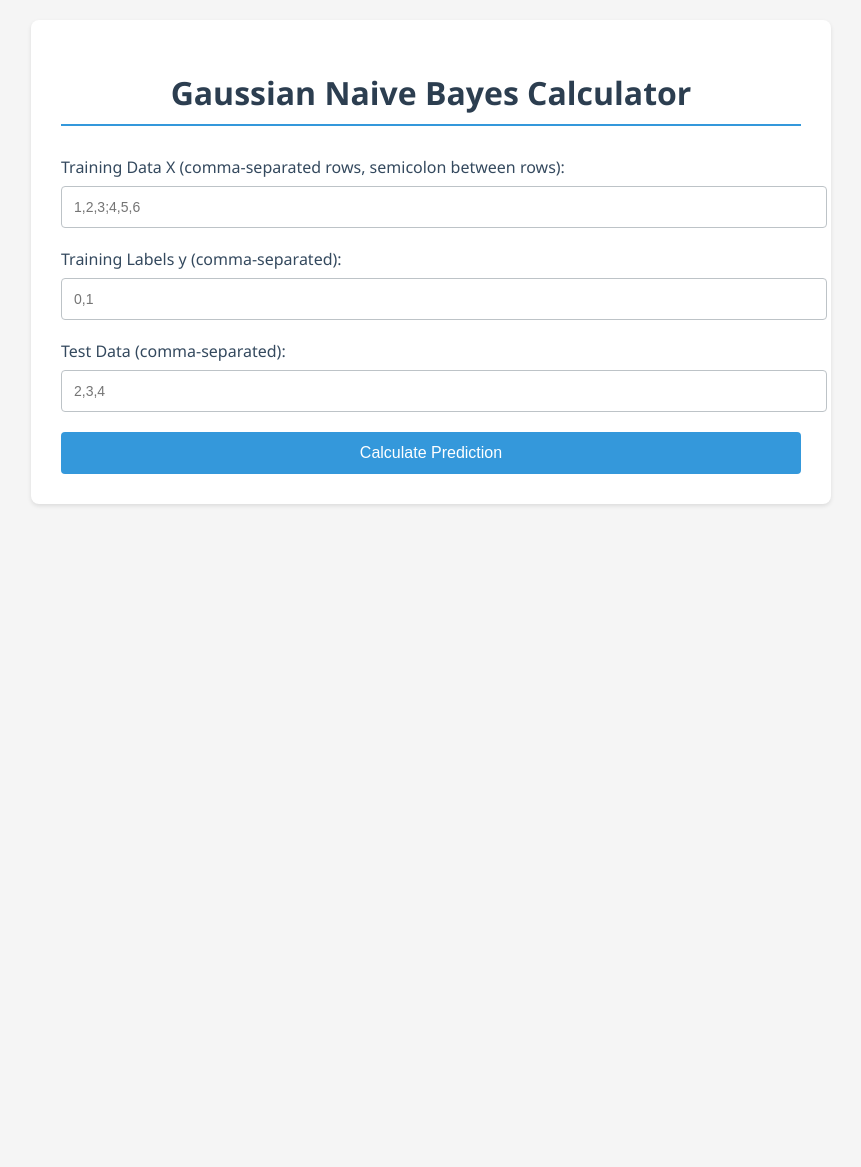
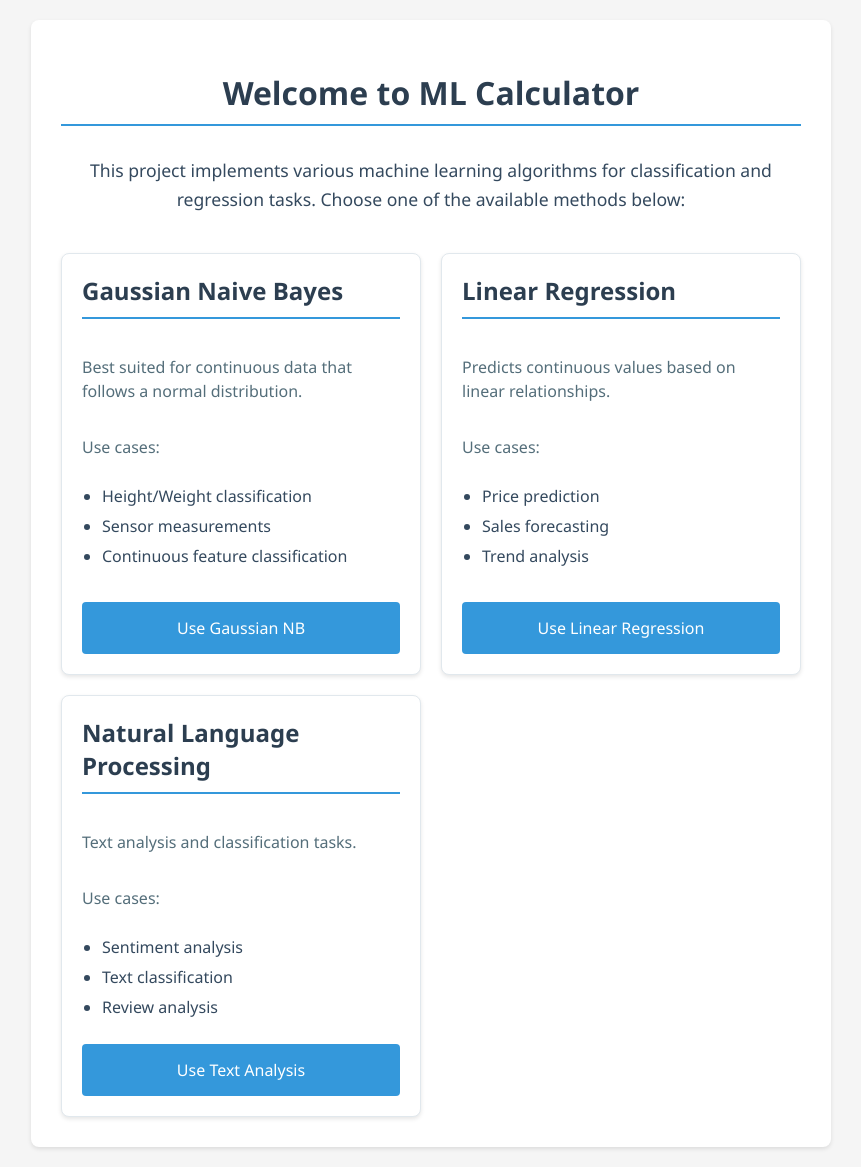
Before and after one commit to Mahmoud-Ossama/ML-Calculator, a Flask app: page / in a window 1280 px wide. Shown: the whole page, without its empty margins (209-1070 px from the left). Before the commit the page ends 506 px from the top, so only its background shows below. Run offline with Flask 3, Linux system fonts and the light colour scheme.

Commit message:
mession done

```diff
--- a/app.py
+++ b/app.py
@@ -1,42 +1,129 @@
 from flask import Flask, render_template, request, url_for
 import numpy as np
 from gaussian import GaussianNB
+from linear_regression import LinearRegression
+from text_classifier import NaiveBayesTextClassifier
 
 app = Flask(__name__, static_url_path='/static')
 
 @app.route('/')
 def home():
-    return render_template('index.html')
+    return render_template('home.html')
 
-@app.route('/calculate', methods=['POST'])
+@app.route('/gaussian')
+def gaussian():
+    return render_template('gaussian.html')
+
+@app.route('/gaussian/calculate', methods=['POST'])
 def calculate():
     try:
-        # Get form data
+        # Get form data and validate
         train_x = request.form['train_x']
         train_y = request.form['train_y']
         test_x = request.form['test_x']
 
-        # Convert training data X
+        # Convert and validate training data
         X = np.array([
             [float(x) for x in row.split(',')]
             for row in train_x.split(';')
         ])
 
-        # Convert training labels y
+        # Validate height and weight ranges
+        heights = X[:, 0]
+        weights = X[:, 1]
+        if any(h < 100 or h > 250 for h in heights):
+            raise ValueError("Height must be between 100cm and 250cm")
+        if any(w < 30 or w > 200 for w in weights):
+            raise ValueError("Weight must be between 30kg and 200kg")
+
+        # Convert labels
         y = np.array([int(x) for x in train_y.split(',')])
+        if not all(label in [0, 1] for label in y):
+            raise ValueError("Labels must be either 0 (underweight) or 1 (overweight)")
 
-        # Convert test data
-        test_X = np.array([float(x) for x in test_x.split(',')]).reshape(1, -1)
+        # Convert and validate test data
+        test_data = [float(x) for x in test_x.split(',')]
+        if len(test_data) != 2:
+            raise ValueError("Test data must contain both height and weight")
+        if test_data[0] < 100 or test_data[0] > 250:
+            raise ValueError("Test height must be between 100cm and 250cm")
+        if test_data[1] < 30 or test_data[1] > 200:
+            raise ValueError("Test weight must be between 30kg and 200kg")
+
+        test_X = np.array(test_data).reshape(1, -1)
 
         # Train and predict
         model = GaussianNB()
         model.fit(X, y)
-        prediction = model.predict(test_X)
+        prediction = model.predict(test_X)[0]
 
-        result = f"Predicted class: {prediction[0]}"
-        return render_template('index.html', result=result)
+        # Format result message
+        status = "overweight" if prediction == 1 else "underweight"
+        result = f"Classification: {status} (height: {test_data[0]}cm, weight: {test_data[1]}kg)"
+
+        return render_template('gaussian.html', result=result)
     except Exception as e:
-        return render_template('index.html', result=f"Error: {str(e)}")
+        return render_template('gaussian.html', result=f"Error: {str(e)}")
+
+@app.route('/linear_regression')  # Changed from /linear to /linear_regression
+def linear_regression():  # Changed function name
+    return render_template('linear.html')
+
+@app.route('/linear_regression/calculate', methods=['POST'])  # Updated route
+def linear_calculate():
+    try:
+        # Get form data
+        study_hours = np.array([float(x) for x in request.form['train_x'].split(',')]).reshape(-1, 1)
+        grades = np.array([float(x) for x in request.form['train_y'].split(',')])
+        test_hours = np.array([float(request.form['test_x'])]).reshape(1, -1)
+
+        # Validate input
+        if any(h < 0 or h > 24 for h in study_hours.flatten()):
+            raise ValueError("Study hours must be between 0 and 24")
+        if any(g < 0 or g > 100 for g in grades):
+            raise ValueError("Grades must be between 0 and 100")
+
+        # Train and predict
+        model = LinearRegression()
+        model.fit(study_hours, grades)
+        prediction = model.predict(test_hours)[0]
+        r2 = model.r2_score(grades, model.predict(study_hours))
+
+        result = f"Predicted grade for {test_hours[0][0]} hours of study: {prediction:.1f}%"
+        return render_template('linear.html', result=result, r2_score=f"{r2:.4f}")
+    except Exception as e:
+        return render_template('linear.html', result=f"Error: {str(e)}")
+
+@app.route('/nlp')
+def nlp():
+    return render_template('nlp.html')
+
+@app.route('/nlp/calculate', methods=['POST'])
+def nlp_calculate():
+    try:
+        # Get form data
+        train_texts = request.form['train_texts'].split(';')
+        train_y = np.array([int(x) for x in request.form['train_y'].split(',')])
+        test_text = request.form['test_text']
+
+        # Validate input
+        if len(train_texts) != len(train_y):
+            raise ValueError("Number of training texts must match number of labels")
+        if not all(label in [0, 1] for label in train_y):
+            raise ValueError("Labels must be either 0 (negative) or 1 (positive)")
+
+        # Train and predict
+        model = NaiveBayesTextClassifier()
+        model.fit(train_texts, train_y)
+        prediction = model.predict(test_text)
+
+        # Format result
+        sentiment = model.get_class_name(prediction)
+        result = f"Sentiment Analysis: {sentiment}\nText: '{test_text}'"
+
+        return render_template('nlp.html', result=result)
+    except Exception as e:
+        return render_template('nlp.html', result=f"Error: {str(e)}")
 
 if __name__ == '__main__':
     app.run(debug=True)
--- a/static/css/style.css
+++ b/static/css/style.css
@@ -80,3 +80,171 @@ button:hover {
     background-color: #fee;
     border-left-color: #e74c3c;
 }
+
+/* New styles for home page */
+.intro {
+    text-align: center;
+    margin-bottom: 40px;
+    color: #34495e;
+    font-size: 1.1em;
+    line-height: 1.6;
+}
+
+.methods-grid {
+    display: grid;
+    grid-template-columns: repeat(auto-fit, minmax(280px, 1fr));
+    gap: 20px;
+    margin-top: 30px;
+}
+
+.method-card {
+    background: #fff;
+    border-radius: 8px;
+    padding: 20px;
+    box-shadow: 0 2px 4px rgba(0, 0, 0, 0.1);
+    transition: transform 0.3s ease;
+    border: 1px solid #e1e8ed;
+    min-height: 380px;
+    display: flex;
+    flex-direction: column;
+    justify-content: space-between;
+}
+
+.method-card:hover {
+    transform: translateY(-5px);
+}
+
+.method-card h2 {
+    color: #2c3e50;
+    margin-top: 0;
+    border-bottom: 2px solid #3498db;
+    padding-bottom: 10px;
+}
+
+.method-card.disabled {
+    opacity: 0.7;
+    background: #f8f9fa;
+}
+
+.method-card p {
+    color: #546e7a;
+    line-height: 1.5;
+}
+
+.method-card ul {
+    margin: 10px 0;
+}
+
+.method-card ul li {
+    margin-bottom: 8px;
+}
+
+.method-button {
+    display: inline-block;
+    background-color: #3498db;
+    color: white;
+    padding: 15px 24px;
+    text-decoration: none;
+    border-radius: 4px;
+    width: calc(100% - 48px);  /* Account for padding */
+    text-align: center;
+    margin-top: auto;
+    transition: background-color 0.3s ease;
+    cursor: pointer;
+    border: none;
+    font-size: 16px;
+}
+
+.method-button:hover {
+    background-color: #2980b9;
+    text-decoration: none;
+    color: white;
+}
+
+.method-button:active {
+    transform: translateY(1px);
+}
+
+/* Only apply disabled styles to buttons with disabled class */
+.method-button.disabled {
+    background-color: #95a5a6;
+    pointer-events: none;
+    cursor: not-allowed;
+    position: relative;
+}
+
+.method-button.disabled:hover::after {
+    content: "Coming Soon";
+    position: absolute;
+    bottom: 100%;
+    left: 50%;
+    transform: translateX(-50%);
+    background: #34495e;
+    color: white;
+    padding: 5px 10px;
+    border-radius: 4px;
+    font-size: 12px;
+    margin-bottom: 5px;
+}
+
+.method-button.active {
+    background-color: #27ae60;
+}
+
+.method-button.active:hover {
+    background-color: #219a52;
+}
+
+ul {
+    padding-left: 20px;
+    margin-bottom: 20px;
+    color: #34495e;
+}
+
+/* Add responsive tweaks */
+@media (max-width: 768px) {
+    .methods-grid {
+        grid-template-columns: 1fr;
+    }
+
+    .method-card {
+        min-height: auto;
+    }
+}
+
+/* New styles for study hours predictor page */
+.explanation {
+    margin-bottom: 30px;
+    color: #34495e;
+    line-height: 1.6;
+}
+
+.example-box {
+    background-color: #f8f9fa;
+    border-left: 4px solid #2ecc71;
+    padding: 15px;
+    margin: 20px 0;
+    border-radius: 4px;
+}
+
+.example-box h3 {
+    color: #2c3e50;
+    margin-top: 0;
+    margin-bottom: 10px;
+}
+
+.example-box p {
+    margin: 5px 0;
+}
+
+.help-text {
+    display: block;
+    color: #7f8c8d;
+    font-size: 0.9em;
+    margin-top: 5px;
+}
+
+small {
+    color: #7f8c8d;
+    font-size: 0.9em;
+}
--- /dev/null
+++ b/templates/home.html
@@ -0,0 +1,54 @@
+<!DOCTYPE html>
+<html>
+<head>
+    <title>Machine Learning Calculator - Home</title>
+    <link rel="stylesheet" href="{{ url_for('static', filename='css/style.css') }}">
+</head>
+<body>
+    <div class="container">
+        <h1>Welcome to ML Calculator</h1>
+        <div class="intro">
+            <p>This project implements various machine learning algorithms for classification and regression tasks.
+            Choose one of the available methods below:</p>
+        </div>
+
+        <div class="methods-grid">
+            <div class="method-card">
+                <h2>Gaussian Naive Bayes</h2>
+                <p>Best suited for continuous data that follows a normal distribution.</p>
+                <p>Use cases:</p>
+                <ul>
+                    <li>Height/Weight classification</li>
+                    <li>Sensor measurements</li>
+                    <li>Continuous feature classification</li>
+                </ul>
+                <a href="{{ url_for('gaussian') }}" class="method-button">Use Gaussian NB</a>
+            </div>
+
+            <div class="method-card">
+                <h2>Linear Regression</h2>
+                <p>Predicts continuous values based on linear relationships.</p>
+                <p>Use cases:</p>
+                <ul>
+                    <li>Price prediction</li>
+                    <li>Sales forecasting</li>
+                    <li>Trend analysis</li>
+                </ul>
+                <a href="{{ url_for('linear_regression') }}" class="method-button">Use Linear Regression</a>
+            </div>
+
+            <div class="method-card">
+                <h2>Natural Language Processing</h2>
+                <p>Text analysis and classification tasks.</p>
+                <p>Use cases:</p>
+                <ul>
+                    <li>Sentiment analysis</li>
+                    <li>Text classification</li>
+                    <li>Review analysis</li>
+                </ul>
+                <a href="{{ url_for('nlp') }}" class="method-button">Use Text Analysis</a>
+            </div>
+        </div>
+    </div>
+</body>
+</html>
```
Also changed, not shown: linear_regression.py (added, +26 -0 lines), templates/gaussian.html (added, +52 -0 lines), templates/linear.html (added, +50 -0 lines), templates/nlp.html (added, +50 -0 lines), text_classifier.py (added, +58 -0 lines).
